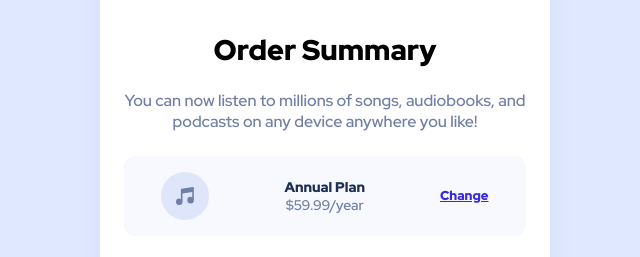
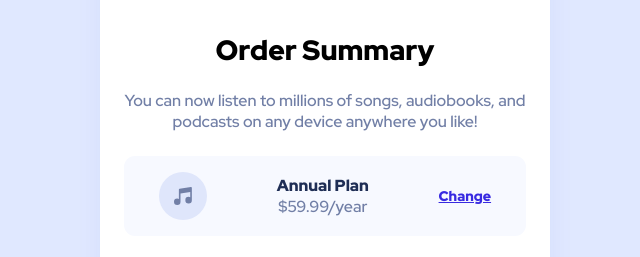
Before and after one commit to JoshDagat/FM-Order-Summary, a plain HTML site: page index.html in a window 1536 px wide. Shown: the part 323-580 px from the top of the page, 443-1083 px from the left. Drawn offline with Linux system fonts and the light colour scheme.

Commit message:
Project ready for deployment.

```diff
--- a/main.css
+++ b/main.css
@@ -82,6 +82,7 @@ html {
 }
 
 .card__info p{
+	font-size: calc(15px + 1 *((100vw - 375px) / 1065));
 	font-weight: 500;
 	color: #717FA6;
 	margin-bottom: 1.5em;
@@ -104,7 +105,7 @@ html {
 }
 
 .selected-plan__details span{
-	font-size: 0.875rem;
+	font-size: calc(14px + 2 *((100vw - 375px) / 1065));
 	color: #717FA6;
 }
 .selected-plan__details span:nth-child(1){
@@ -113,7 +114,7 @@ html {
 }
 
 .card__selected-plan .change {
-	font-size: 0.81rem;
+	font-size: calc(13px + 1 *((100vw - 375px) / 1065));
 	font-weight: 900;
 	color: #382AE1;
 }
@@ -162,15 +163,15 @@ html {
 		max-width: 450px;
 	}
 }
-@media screen and (min-width: 768px) {
 
+@media screen and (min-width: 1400px) {
+	.card__info h2{
+		font-size: 28px;
+	}
+	.card__info p, .selected-plan__details span {
+		font-size: 16px;
+	}
+	.card__selected-plan .change {
+		font-size: 14px;
+	}
 }
-@media screen and (min-width: 992px) {
-
-}
-@media screen and (min-width: 1200px) {
-
-}
-@media screen and (min-width: 1400px) {
-
-}
```
